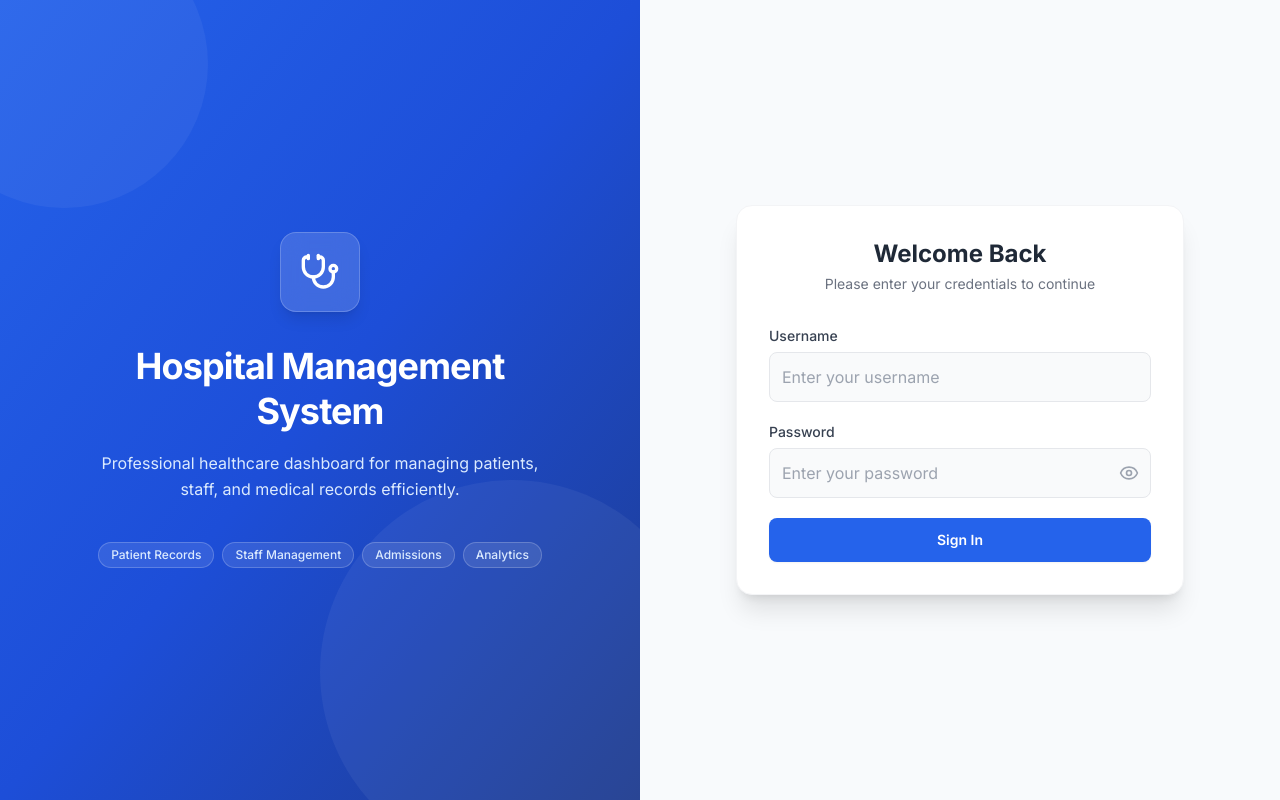
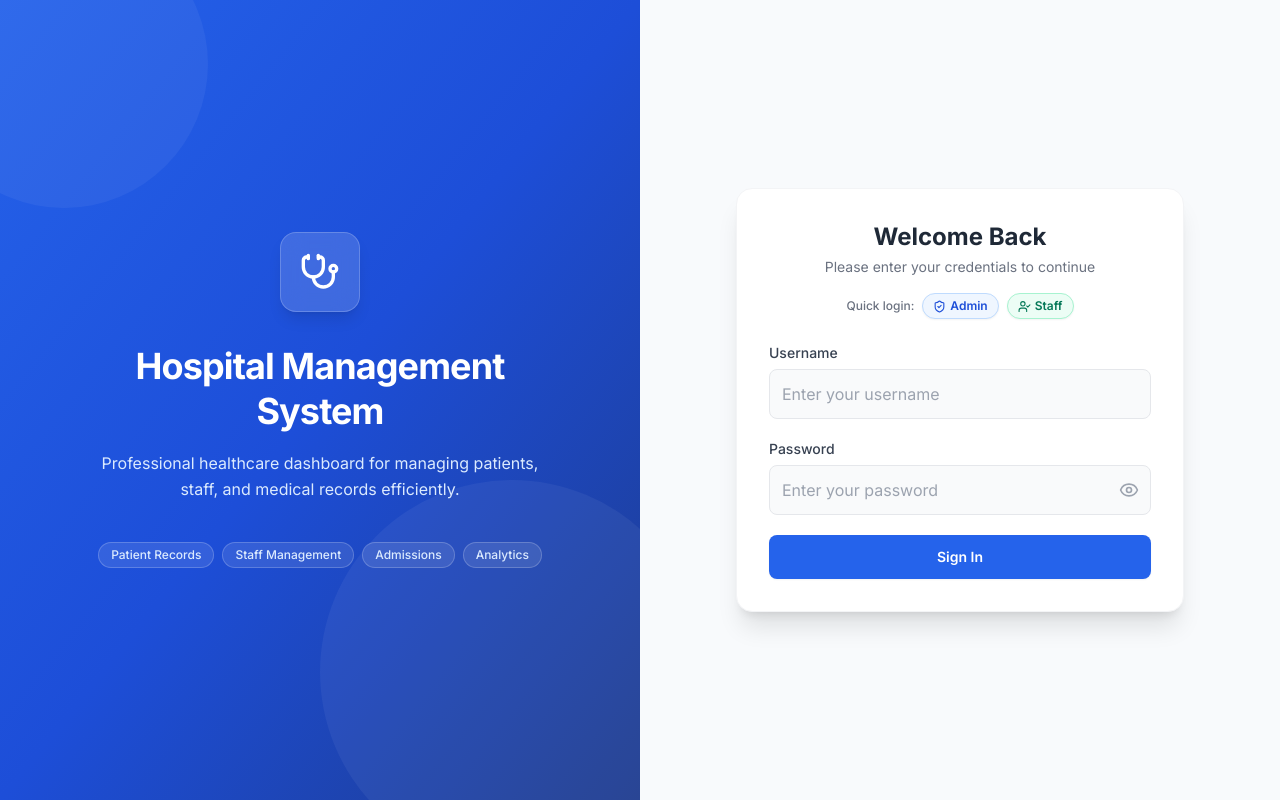
Before and after one commit to priyanshusalvi360-tech/hospital-management-system, a React (Vite) app in the folder apps/frontend/: page /login in a window 1280 px wide. Built offline with nearby package versions, Linux system fonts and the light colour scheme; no server answers.

Commit message:
Add recommended Admin and Staff login suggestions and quick-fill

```diff
--- a/apps/frontend/src/pages/auth/LoginPage.tsx
+++ b/apps/frontend/src/pages/auth/LoginPage.tsx
@@ -1,7 +1,7 @@
 import { useAuth } from '../../hooks/useAuth';
 import { useState } from 'react';
 import { motion } from 'framer-motion';
-import { Stethoscope, Eye, EyeOff, Loader2 } from 'lucide-react';
+import { Stethoscope, Eye, EyeOff, Loader2, ShieldCheck, UserCheck } from 'lucide-react';
 import { toast } from 'sonner';
 
 export default function LoginPage() {
@@ -10,6 +10,7 @@ export default function LoginPage() {
   const [password, setPassword] = useState('');
   const [showPassword, setShowPassword] = useState(false);
   const [loading, setLoading] = useState(false);
+  const [showSuggestions, setShowSuggestions] = useState(false);
 
   const handleSubmit = async (e: React.FormEvent) => {
     e.preventDefault();
@@ -21,6 +22,12 @@ export default function LoginPage() {
     } finally {
       setLoading(false);
     }
+  };
+
+  const selectAccount = (user: string, pass: string) => {
+    setUsername(user);
+    setPassword(pass);
+    setShowSuggestions(false);
   };
 
   return (
@@ -71,7 +78,7 @@ export default function LoginPage() {
           className="w-full max-w-md bg-white dark:bg-gray-900 rounded-2xl shadow-xl border border-gray-100 dark:border-gray-800 p-8"
         >
           {/* Card header */}
-          <div className="mb-8 text-center">
+          <div className="mb-6 text-center">
             {/* Mobile-only icon */}
             <div className="inline-flex items-center justify-center w-14 h-14 rounded-xl bg-blue-50 dark:bg-blue-900/30 mb-4 md:hidden">
               <Stethoscope className="w-7 h-7 text-blue-600 dark:text-blue-400" />
@@ -80,11 +87,30 @@ export default function LoginPage() {
             <p className="text-gray-500 dark:text-gray-400 mt-1 text-sm">
               Please enter your credentials to continue
             </p>
+
+            {/* Quick recommend pills */}
+            <div className="mt-4 flex items-center justify-center gap-2">
+              <span className="text-xs text-gray-500 dark:text-gray-400 font-medium">Quick login:</span>
+              <button
+                type="button"
+                onClick={() => selectAccount('admin', 'Admin@123')}
+                className="px-2.5 py-1 text-xs font-semibold rounded-full bg-blue-50 dark:bg-blue-900/30 text-blue-700 dark:text-blue-300 border border-blue-200 dark:border-blue-800/60 hover:bg-blue-100 dark:hover:bg-blue-900/60 transition-all flex items-center gap-1 shadow-sm"
+              >
+                <ShieldCheck size={13} /> Admin
+              </button>
+              <button
+                type="button"
+                onClick={() => selectAccount('staff', 'Staff@123')}
+                className="px-2.5 py-1 text-xs font-semibold rounded-full bg-emerald-50 dark:bg-emerald-900/30 text-emerald-700 dark:text-emerald-300 border border-emerald-200 dark:border-emerald-800/60 hover:bg-emerald-100 dark:hover:bg-emerald-900/60 transition-all flex items-center gap-1 shadow-sm"
+              >
+                <UserCheck size={13} /> Staff
+              </button>
+            </div>
           </div>
 
           <form onSubmit={handleSubmit} className="space-y-5">
-            {/* Username */}
-            <div>
+            {/* Username with Recommendations */}
+            <div className="relative">
               <label className="block text-sm font-medium text-gray-700 dark:text-gray-300 mb-1.5">
                 Username
               </label>
@@ -92,10 +118,66 @@ export default function LoginPage() {
                 type="text"
                 value={username}
                 onChange={(e) => setUsername(e.target.value)}
+                onFocus={() => setShowSuggestions(true)}
+                onBlur={() => setTimeout(() => setShowSuggestions(false), 200)}
                 required
+                autoComplete="username"
+                list="login-accounts"
                 placeholder="Enter your username"
                 className="w-full p-3 border border-gray-200 dark:border-gray-700 rounded-lg bg-gray-50 dark:bg-gray-800 text-gray-900 dark:text-white placeholder-gray-400 focus:ring-2 focus:ring-blue-500 focus:border-blue-500 focus:bg-white dark:focus:bg-gray-800 focus:outline-none transition-all duration-200"
               />
+              <datalist id="login-accounts">
+                <option value="admin">Admin</option>
+                <option value="staff">Staff</option>
+              </datalist>
+
+              {/* Floating Recommendation Dropdown */}
+              {showSuggestions && (
+                <div className="absolute z-20 left-0 right-0 mt-1 bg-white dark:bg-gray-800 rounded-xl shadow-xl border border-gray-200 dark:border-gray-700 overflow-hidden text-left">
+                  <div className="px-3.5 py-1.5 text-[10px] font-bold text-gray-400 dark:text-gray-500 uppercase tracking-wider bg-gray-50 dark:bg-gray-900/60 border-b border-gray-100 dark:border-gray-700/60">
+                    Recommended Logins
+                  </div>
+                  <div className="p-1 divide-y divide-gray-100 dark:divide-gray-700/50">
+                    <button
+                      type="button"
+                      onMouseDown={() => selectAccount('admin', 'Admin@123')}
+                      className="w-full px-3 py-2 rounded-lg hover:bg-blue-50 dark:hover:bg-blue-900/30 flex items-center justify-between transition-colors group"
+                    >
+                      <div className="flex items-center gap-2.5">
+                        <div className="w-6 h-6 rounded-md bg-blue-100 dark:bg-blue-900/50 text-blue-600 dark:text-blue-400 flex items-center justify-center font-bold text-xs">
+                          <ShieldCheck size={14} />
+                        </div>
+                        <div>
+                          <div className="text-xs font-semibold text-gray-900 dark:text-white">Admin Login</div>
+                          <div className="text-[11px] text-gray-500 font-mono">admin</div>
+                        </div>
+                      </div>
+                      <span className="text-[11px] font-semibold text-blue-600 dark:text-blue-400 group-hover:translate-x-0.5 transition-transform">
+                        Auto-fill &rarr;
+                      </span>
+                    </button>
+
+                    <button
+                      type="button"
+                      onMouseDown={() => selectAccount('staff', 'Staff@123')}
+                      className="w-full px-3 py-2 rounded-lg hover:bg-emerald-50 dark:hover:bg-emerald-900/30 flex items-center justify-between transition-colors group"
+                    >
+                      <div className="flex items-center gap-2.5">
+                        <div className="w-6 h-6 rounded-md bg-emerald-100 dark:bg-emerald-900/50 text-emerald-600 dark:text-emerald-400 flex items-center justify-center font-bold text-xs">
+                          <UserCheck size={14} />
+                        </div>
+                        <div>
+                          <div className="text-xs font-semibold text-gray-900 dark:text-white">Staff Login</div>
+                          <div className="text-[11px] text-gray-500 font-mono">staff</div>
+                        </div>
+                      </div>
+                      <span className="text-[11px] font-semibold text-emerald-600 dark:text-emerald-400 group-hover:translate-x-0.5 transition-transform">
+                        Auto-fill &rarr;
+                      </span>
+                    </button>
+                  </div>
+                </div>
+              )}
             </div>
 
             {/* Password */}
@@ -109,6 +191,7 @@ export default function LoginPage() {
                   value={password}
                   onChange={(e) => setPassword(e.target.value)}
                   required
+                  autoComplete="current-password"
                   placeholder="Enter your password"
                   className="w-full p-3 pr-11 border border-gray-200 dark:border-gray-700 rounded-lg bg-gray-50 dark:bg-gray-800 text-gray-900 dark:text-white placeholder-gray-400 focus:ring-2 focus:ring-blue-500 focus:border-blue-500 focus:bg-white dark:focus:bg-gray-800 focus:outline-none transition-all duration-200"
                 />
@@ -121,7 +204,6 @@ export default function LoginPage() {
                 </button>
               </div>
             </div>
-
 
             {/* Sign In button */}
             <button
```
